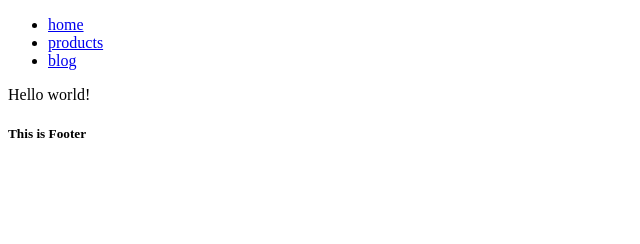
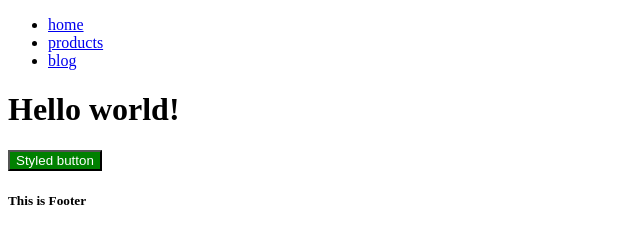
Before and after one commit to mfaizan1/gatsby-part-1, a Gatsby site: page / in a window 1280 px wide. Shown: the whole page, without its empty margins (0-640 px from the left). Built offline with nearby package versions, Linux system fonts and the light colour scheme; Gatsby itself is replaced by a stand-in of ours.

Commit message:
use styled components with gatsby

```diff
--- a/gatsby-config.js
+++ b/gatsby-config.js
@@ -6,5 +6,5 @@
 
 module.exports = {
   /* Your site config here */
-  plugins: [],
+  plugins: [`gatsby-plugin-styled-components`],
 }
--- a/package.json
+++ b/package.json
@@ -14,9 +14,12 @@
     "test": "echo \"Write tests! -> https://gatsby.dev/unit-testing\" && exit 1"
   },
   "dependencies": {
+    "babel-plugin-styled-components": "^1.11.1",
     "gatsby": "^2.24.79",
+    "gatsby-plugin-styled-components": "^3.3.14",
     "react": "^16.12.0",
-    "react-dom": "^16.12.0"
+    "react-dom": "^16.12.0",
+    "styled-components": "^5.2.0"
   },
   "devDependencies": {
     "prettier": "2.1.2"
--- /dev/null
+++ b/src/components/Button.js
@@ -0,0 +1,8 @@
+import React from "react"
+import styled from "styled-components"
+
+export const Button = styled.button`
+  background: green;
+  color: white;
+  font-style: 2rem;
+`
--- a/src/pages/index.js
+++ b/src/pages/index.js
@@ -1,10 +1,15 @@
 import React from "react"
 import { LayoutWrapper } from "../components"
+import { Button } from "../components/Button"
 
 export default function Home() {
   return (
     <LayoutWrapper>
-      <>Hello world!</>
+      <>
+        <h1>Hello world!</h1>
+
+        <Button>Styled button</Button>
+      </>
     </LayoutWrapper>
   )
 }
```
Also changed, not shown: 1 other file.
